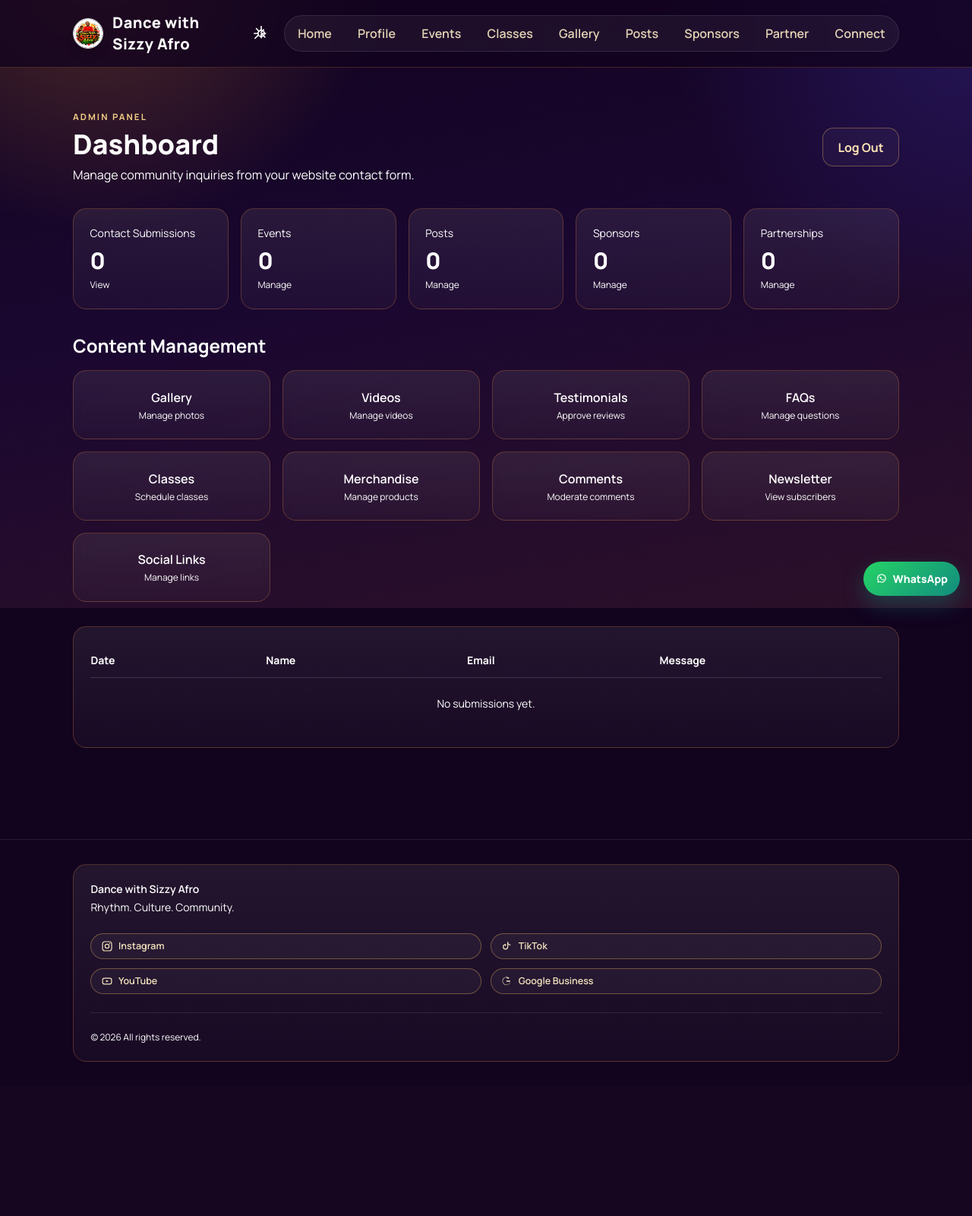
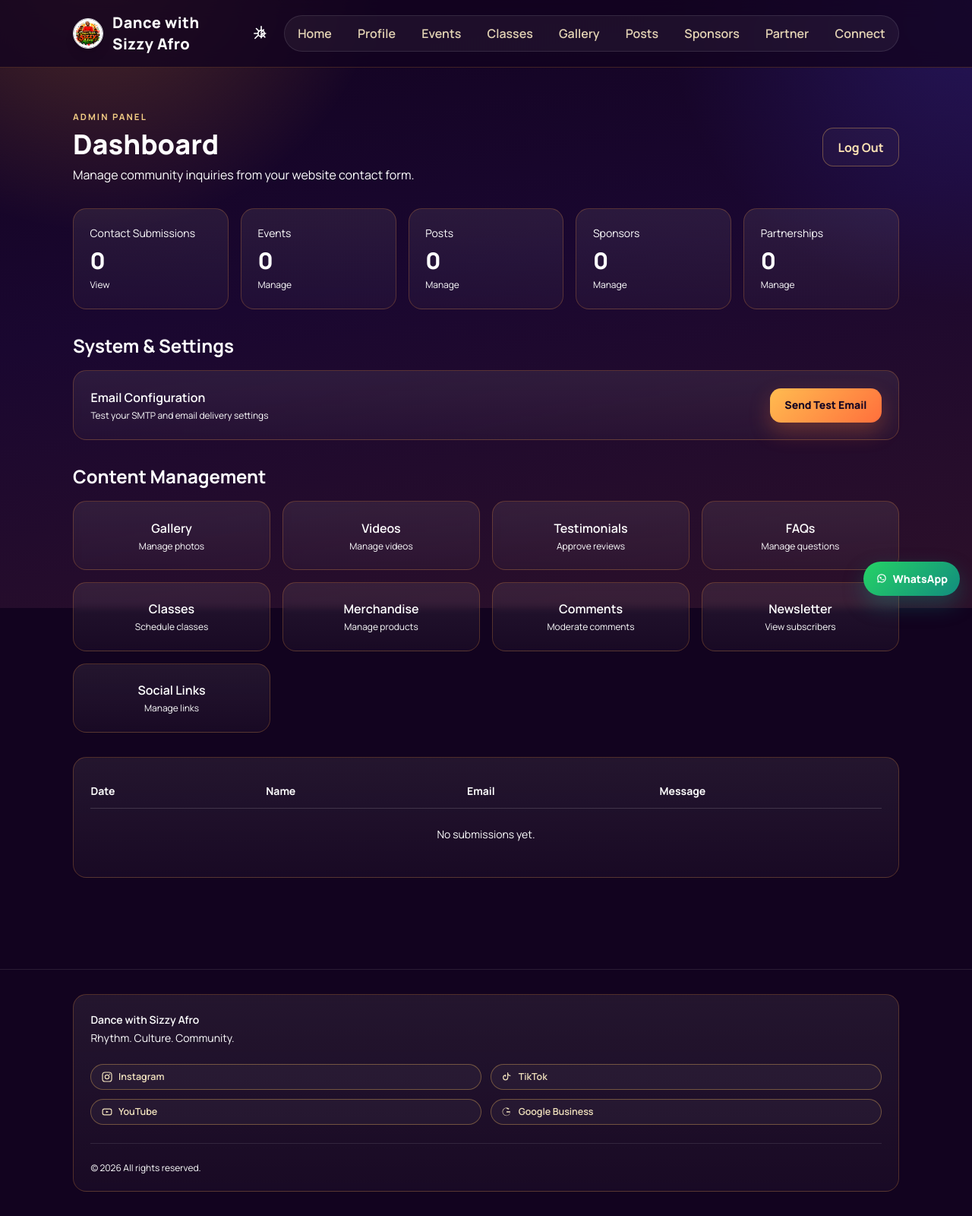
Before and after one commit to twinodev/sizzy-afro-website, a Flask app: page /admin in a window 1280 px wide. Shown: the whole page at 76% size. Before the commit the page ends 1397 px from the top, so only its background shows below. Run offline with Flask 3, Linux system fonts and the light colour scheme; the visitor is signed in with stand-in values (Sample User, id 1); some libraries are stand-ins or nearby versions.

Commit message:
Add email diagnostic test button and improved error logging

```diff
--- a/app.py
+++ b/app.py
@@ -415,35 +415,62 @@ def admin_required(view_func):
     return wrapped
 
 
-def send_email_message(subject, body, recipients):
-    """Send a plain text email to one or more recipients."""
+def send_email_message(subject, body, recipients, return_error=False):
+    """Send a plain text email to one or more recipients.
+
+    Args:
+        subject: Email subject line
+        body: Email body text
+        recipients: List of email addresses or single email string
+        return_error: If True, return (success, error_message) tuple; if False, return boolean
+
+    Returns:
+        If return_error=False: True if sent successfully, False otherwise
+        If return_error=True: (success_bool, error_message_str) tuple
+    """
     try:
         if app.config["MAIL_SUPPRESS_SEND"]:
-            app.logger.warning("Mail send skipped because MAIL_SUPPRESS_SEND is enabled.")
+            error_msg = "Mail send skipped because MAIL_SUPPRESS_SEND is enabled. Set MAIL_SUPPRESS_SEND=False in environment variables."
+            app.logger.warning(error_msg)
+            if return_error:
+                return False, error_msg
             return False
 
-        required_settings = [
-            app.config.get("MAIL_SERVER"),
-            app.config.get("MAIL_USERNAME"),
-            app.config.get("MAIL_PASSWORD"),
-            recipients,
-        ]
-        if not all(required_settings):
-            app.logger.error("Mail send skipped because SMTP settings are incomplete.")
+        # Validate required settings
+        required_settings = {
+            "MAIL_SERVER": app.config.get("MAIL_SERVER"),
+            "MAIL_USERNAME": app.config.get("MAIL_USERNAME"),
+            "MAIL_PASSWORD": app.config.get("MAIL_PASSWORD"),
+        }
+
+        missing = [k for k, v in required_settings.items() if not v]
+        if missing or not recipients:
+            error_msg = f"Mail send failed: Missing SMTP settings: {', '.join(missing)}" if missing else "Mail send failed: No recipients provided."
+            app.logger.error(error_msg)
+            if return_error:
+                return False, error_msg
             return False
 
         from flask_mail import Message
         msg = Message(
             subject=subject,
-            recipients=recipients,
+            recipients=recipients if isinstance(recipients, list) else [recipients],
             body=body
         )
         mail_instance = get_mail()
+        app.logger.info(f"Attempting to send email to {recipients} via {app.config.get('MAIL_SERVER')}:{app.config.get('MAIL_PORT')}")
         mail_instance.send(msg)
+        success_msg = f"Email sent successfully to {recipients}"
+        app.logger.info(success_msg)
+        if return_error:
+            return True, success_msg
         return True
     except Exception as e:
+        error_msg = f"Email send failed: {str(e)}"
         app.logger.exception("Email notification failed: %s", e)
-    return False
+        if return_error:
+            return False, error_msg
+    return False if not return_error else (False, "Unknown email error")
 
 
 def send_notification_email(subject, body):
@@ -618,6 +645,25 @@ def admin_dashboard():
         total_sponsors=total_sponsors,
         total_plans=total_plans,
     )
+
+
+@app.route("/admin/send-test-email", methods=["POST"])
+@admin_required
+def send_test_email():
+    """Send a test email to the admin email address to verify SMTP configuration."""
+    from flask import jsonify
+
+    success, message = send_email_message(
+        subject="Test Email from Dance with Sizzy Afro",
+        body="This is a test email to verify your SMTP configuration is working correctly.",
+        recipients=[app.config["ADMIN_EMAIL"]],
+        return_error=True
+    )
+
+    if success:
+        return jsonify({"success": True, "message": message}), 200
+    else:
+        return jsonify({"success": False, "message": message}), 500
 
 
 # Public routes
--- a/templates/admin_dashboard.html
+++ b/templates/admin_dashboard.html
@@ -51,6 +51,20 @@
       <p class="text-3xl font-extrabold text-afro-200 mt-2">{{ total_plans }}</p>
       <a href="{{ url_for('admin_partnerships') }}" class="text-xs text-afro-300 hover:underline mt-1 inline-block">Manage</a>
     </article>
+  </div>
+
+  <div class="mb-8">
+    <h2 class="text-2xl font-bold text-afro-200 mb-4">System & Settings</h2>
+    <div class="card-soft">
+      <div class="flex items-center justify-between">
+        <div>
+          <p class="font-semibold text-afro-200">Email Configuration</p>
+          <p class="text-xs text-afro-100/60 mt-1">Test your SMTP and email delivery settings</p>
+        </div>
+        <button id="send-test-email-btn" class="btn-primary text-sm">Send Test Email</button>
+      </div>
+      <div id="email-test-result" class="mt-4 hidden rounded-lg px-4 py-3 text-sm"></div>
+    </div>
   </div>
 
   <div class="mb-8">
@@ -124,4 +138,47 @@
     </table>
   </div>
 </section>
+
+<script>
+document.addEventListener('DOMContentLoaded', function() {
+  const testEmailBtn = document.getElementById('send-test-email-btn');
+  const resultDiv = document.getElementById('email-test-result');
+
+  testEmailBtn.addEventListener('click', async function() {
+    testEmailBtn.disabled = true;
+    testEmailBtn.textContent = 'Sending...';
+    resultDiv.classList.add('hidden');
+
+    try {
+      const response = await fetch('{{ url_for("send_test_email") }}', {
+        method: 'POST',
+        headers: {
+          'Content-Type': 'application/json'
+        }
+      });
+
+      const data = await response.json();
+
+      resultDiv.classList.remove('hidden');
+      if (response.ok) {
+        resultDiv.classList.add('bg-emerald-500/20', 'border', 'border-emerald-400/30', 'text-emerald-200');
+        resultDiv.classList.remove('bg-pulse/20', 'border-pulse/40', 'text-red-100');
+        resultDiv.innerHTML = `<strong>✓ Success!</strong> ${data.message}`;
+      } else {
+        resultDiv.classList.add('bg-pulse/20', 'border', 'border-pulse/40', 'text-red-100');
+        resultDiv.classList.remove('bg-emerald-500/20', 'border-emerald-400/30', 'text-emerald-200');
+        resultDiv.innerHTML = `<strong>✗ Failed:</strong> ${data.message}`;
+      }
+    } catch (error) {
+      resultDiv.classList.remove('hidden');
+      resultDiv.classList.add('bg-pulse/20', 'border', 'border-pulse/40', 'text-red-100');
+      resultDiv.classList.remove('bg-emerald-500/20', 'border-emerald-400/30', 'text-emerald-200');
+      resultDiv.innerHTML = `<strong>✗ Error:</strong> ${error.message}`;
+    } finally {
+      testEmailBtn.disabled = false;
+      testEmailBtn.textContent = 'Send Test Email';
+    }
+  });
+});
+</script>
 {% endblock %}
```
